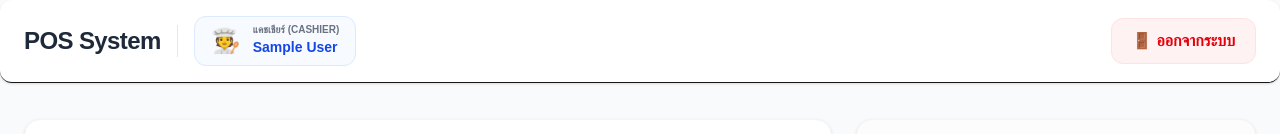
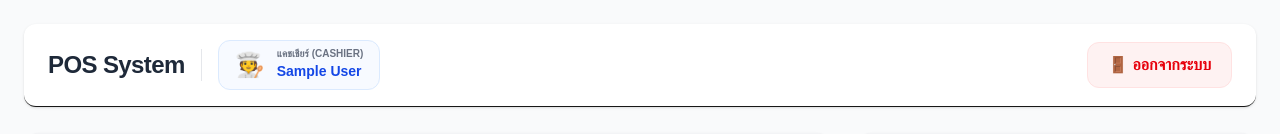
Before and after one commit to diamondkob36/pos-frontend, a Next.js app: page / in a window 1280 px wide. Shown: the top 134 px of the page. Built offline with nearby package versions, Linux system fonts and the light colour scheme; no server answers; sample sign-in values are in the browser's storage.

Commit message:
แก้ดีไซน์

```diff
--- a/app/_components/CashierHeader.tsx
+++ b/app/_components/CashierHeader.tsx
@@ -9,7 +9,7 @@ export default function CashierHeader() {
   const isAdmin = currentUser?.role === 'manager' || currentUser?.role === 'supervisor';
 
   return (
-    <header className="bg-white px-6 py-4 shadow-sm border-b flex flex-col md:flex-row justify-between items-center print:hidden gap-4 mb-3 rounded-xl">
+    <header className="bg-white px-6 py-4 shadow-sm border-b flex flex-col md:flex-row justify-between items-center print:hidden gap-4 m-6 mb-0.5 rounded-xl">
 
       {/* 🌟 ฝั่งซ้าย: โลโก้ + ข้อมูลพนักงาน */}
       <div className="flex items-center gap-4 w-full md:w-auto justify-between md:justify-start">
```
